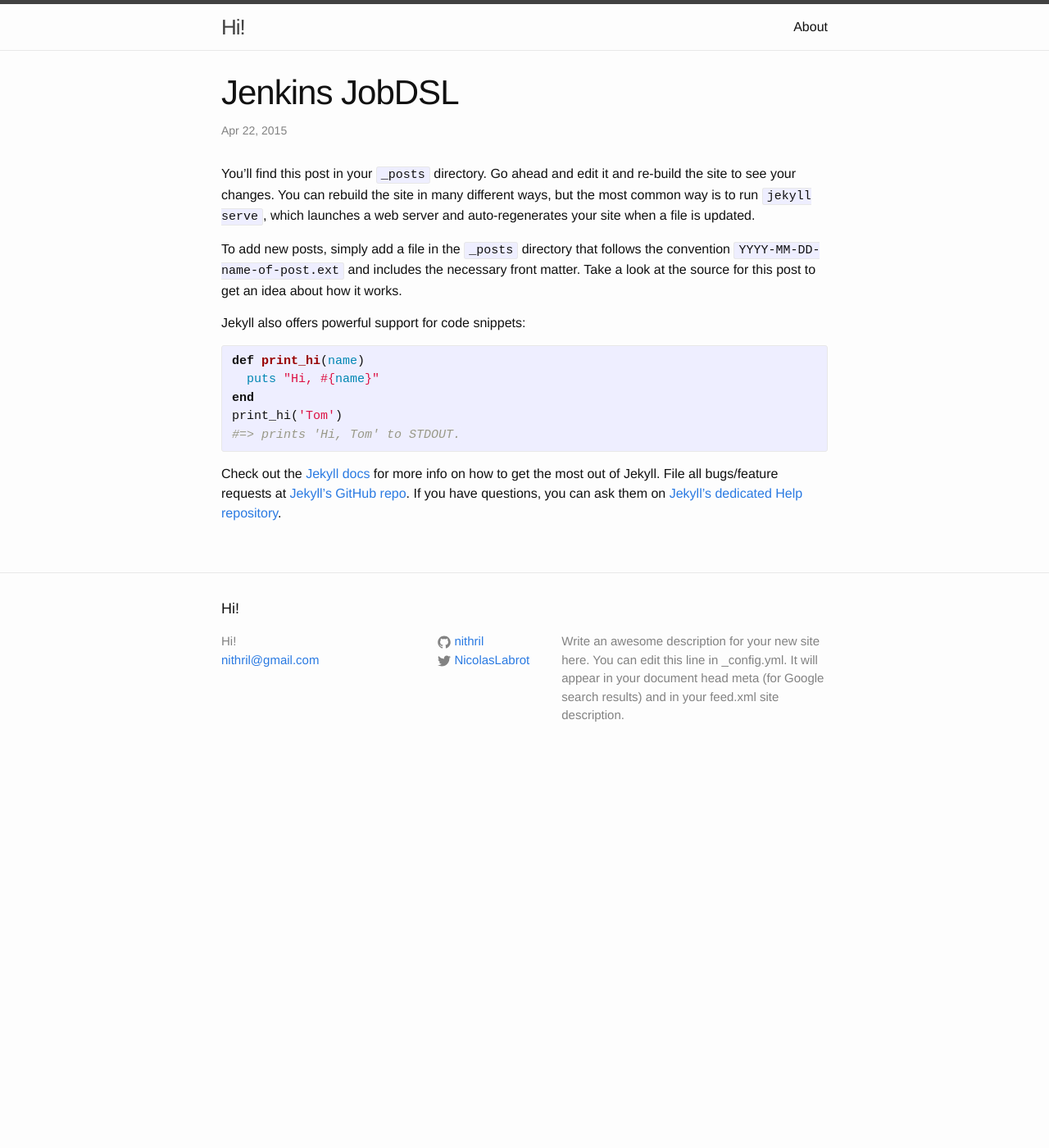
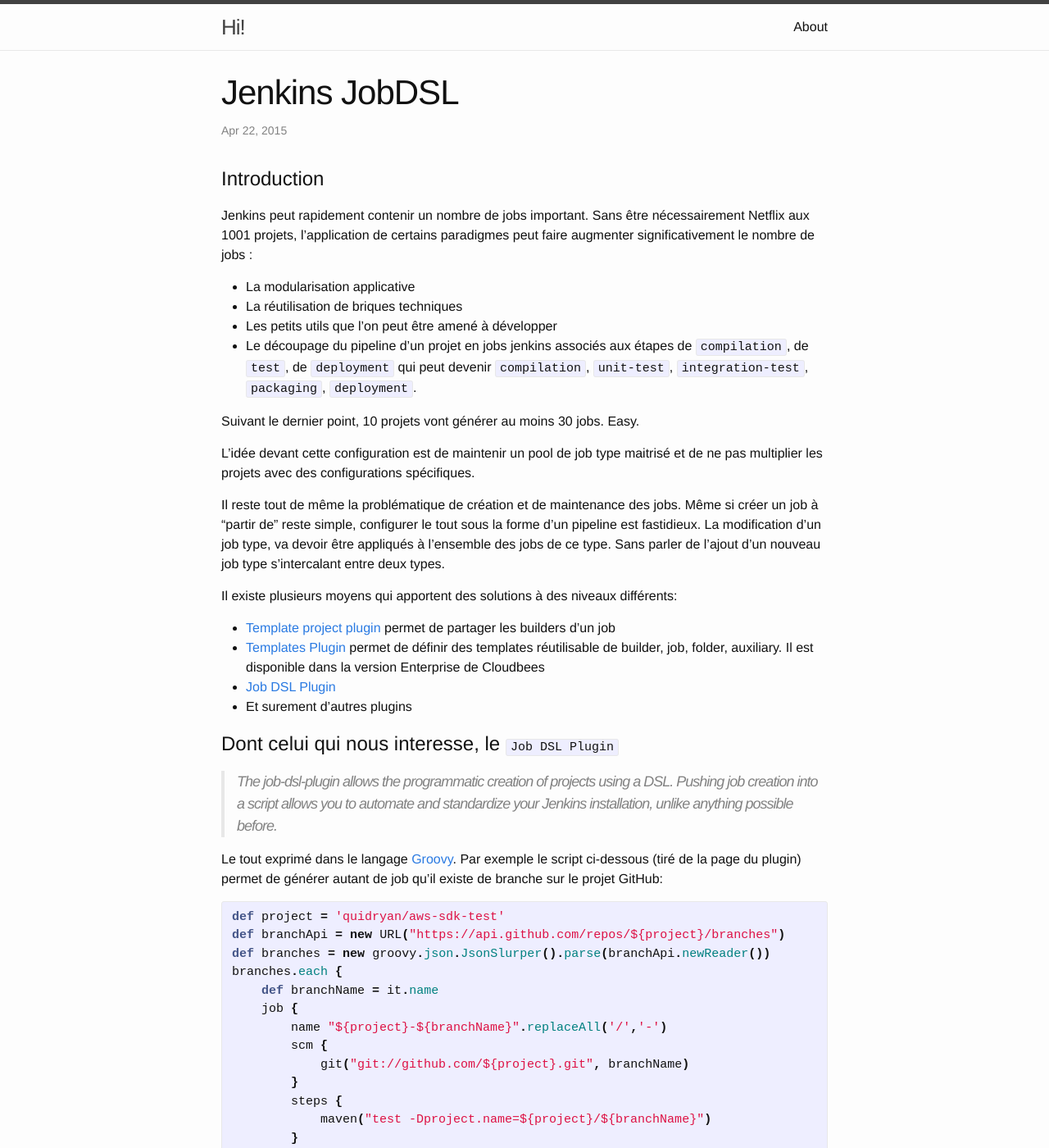
Before and after one commit to nithril/nithril.github.io, a Jekyll site: the page built from _posts/2015-04-22-welcome-to-jekyll.markdown, in a window 1280 px wide and 1400 px high. Shown: the whole window at 82% size. Built offline with Jekyll 4.4.1, drawn with Linux system fonts in a browser that asks for light colours; some of the changed text lies outside the part shown.

Commit message:
JobDsl article

```diff
--- a/_posts/2015-04-22-welcome-to-jekyll.markdown
+++ b/_posts/2015-04-22-welcome-to-jekyll.markdown
@@ -2,8 +2,115 @@
 layout: post
 title:  "Jenkins JobDSL"
 date:   2015-04-22 21:45:46
-categories: jekyll update
+categories: continuous integration
 ---
+
+
+# Introduction
+
+Jenkins peut rapidement contenir un nombre de jobs important. Sans être nécessairement Netflix aux 1001 projets, l'application de certains paradigmes peut faire
+augmenter significativement le nombre de jobs :
+- La modularisation applicative
+- La réutilisation de briques techniques
+- Les petits utils que l'on peut être amené à développer
+- Le découpage du pipeline d'un projet en jobs jenkins associés aux étapes de `compilation`, de `test`, de `deployment` qui peut devenir
+`compilation`,  `unit-test`, `integration-test`, `packaging`, `deployment`.
+
+Suivant le dernier point, 10 projets vont générer au moins 30 jobs. Easy.
+
+L'idée devant cette configuration est de maintenir un pool de job type maitrisé et de ne pas multiplier les projets avec des configurations spécifiques.
+
+Il reste tout de même la problématique de création et de maintenance des jobs.
+Même si créer un job à "partir de" reste simple, configurer le tout sous la forme d'un  pipeline est fastidieux.
+La modification d'un job type, va devoir être appliqués à l'ensemble des jobs de ce type.
+Sans parler de l'ajout d'un nouveau job type s'intercalant entre deux types.
+
+
+Il existe plusieurs moyens qui apportent des solutions à des niveaux différents:
+
+* [Template project plugin](https://wiki.jenkins-ci.org/display/JENKINS/Template+Project+Plugin) permet de partager les builders d'un job
+* [Templates Plugin](https://www.cloudbees.com/products/jenkins-enterprise/plugins/templates-plugin) permet de définir des templates réutilisable de builder, job, folder,
+auxiliary. Il est disponible dans la version Enterprise de Cloudbees
+* [Job DSL Plugin](https://wiki.jenkins-ci.org/display/JENKINS/Job+DSL+Plugin)
+* Et surement d'autres plugins
+
+
+# Dont celui qui nous interesse, le `Job DSL Plugin`
+
+> The job-dsl-plugin allows the programmatic creation of projects using a DSL. Pushing job creation into a script allows you to automate and standardize
+> your Jenkins installation, unlike anything possible before.
+
+Le tout exprimé dans le langage [Groovy](http://www.groovy-lang.org/). Par exemple le script ci-dessous (tiré de la page du plugin)
+permet de générer autant de job qu'il existe de branche sur le projet GitHub:
+
+{% highlight groovy %}
+def project = 'quidryan/aws-sdk-test'
+def branchApi = new URL("https://api.github.com/repos/${project}/branches")
+def branches = new groovy.json.JsonSlurper().parse(branchApi.newReader())
+branches.each {
+    def branchName = it.name
+    job {
+        name "${project}-${branchName}".replaceAll('/','-')
+        scm {
+            git("git://github.com/${project}.git", branchName)
+        }
+        steps {
+            maven("test -Dproject.name=${project}/${branchName}")
+        }
+    }
+}
+{% endhighlight %}
+
+
+
+# Prerequisite
+
+Obviously, un jenkins au moins le LTS et le `Job DSL Plugin`.
+
+
+# Définition des jobs type
+
+Je vais prendre ici le cas le plus simple, 3 jobs types différents: `compilation`, `test`, `package` (pour s'abstraire du déploiement). **L'objectif premier est de qualifier ces types et de définir la structure décrivant ces jobs.**
+
+Nous avons donc une liste de projets qui sont caractérisés par un identifiant, un nom et une url SVN.
+
+{% highlight json %}
+[
+  {
+    "id": "project1",
+    "name": "Project 1",
+    "scm": "https://github.com/nithril/jenkins-jobdsl-project1.git"
+  },
+  {
+    "id": "project2",
+    "name": "Project 2",
+    "scm": "https://github.com/nithril/jenkins-jobdsl-project2.git"
+  }
+]
+{% endhighlight %}
+
+
+* Le type `compilation` est un job maven qui lance une compilation maven.
+* Le type `test` est un job maven qui lance les tests.
+* Le type `package` est un freestyle job qui package l'artefact en un TAR.GZ et copie le tout dans /dev/null
+
+
+# Création du job de génération
+
+
+Création d'un job de type `Freestyle project` que je nomme `Generate Jobs`
+
+Ajout d'un build step de type `Process Job DSLs`
+
+Première option interessante, le script peut être mis directement dans la configuration du job ou stocké sur le filesystem suite à un clone de son repository.
+![JobDsl](/assets/jobdsl/jobstep.png)
+
+Pour
+
+
+
+
+
 You’ll find this post in your `_posts` directory. Go ahead and edit it and re-build the site to see your changes. You can rebuild the site in many different ways, but the most common way is to run `jekyll serve`, which launches a web server and auto-regenerates your site when a file is updated.
 
 To add new posts, simply add a file in the `_posts` directory that follows the convention `YYYY-MM-DD-name-of-post.ext` and includes the necessary front matter. Take a look at the source for this post to get an idea about how it works.
```
Also changed, not shown: assets/jobdsl/jobstep.png (added).
